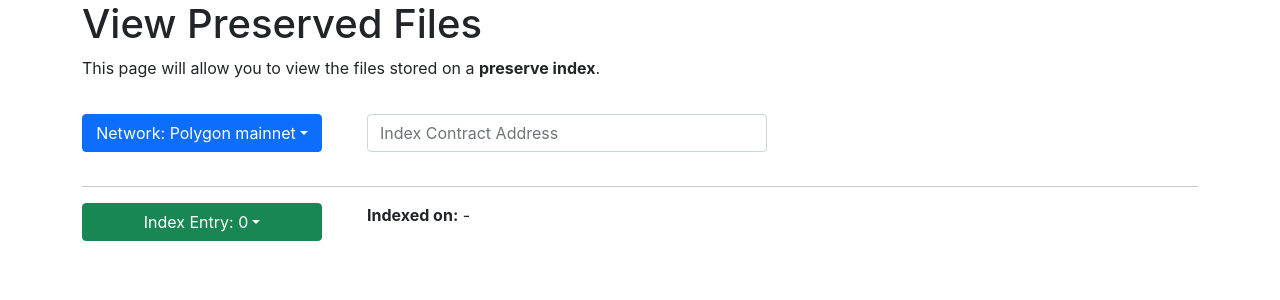
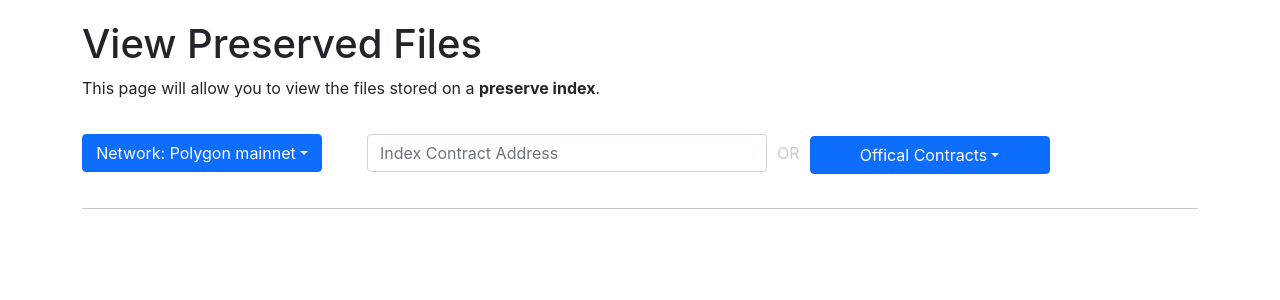
Before and after one commit to Preserve-Network/View-Preserved, a React (Create React App) app: page / in a window 1280 px wide. Shown: the top 300 px of the page. Built offline with nearby package versions, Linux system fonts and the light colour scheme; the HTML template or start-up script is replaced by a standard one.

Commit message:
add in errors. Allow for them to select a contract from the dropdown

```diff
--- a/src/App.css
+++ b/src/App.css
@@ -1,5 +1,5 @@
-.App {
-  text-align: center;
+.container{
+  padding-top: 20px;
 }
 
 .controls {
@@ -20,6 +20,15 @@
   margin-right: 10px;
 }
 
+.contractOptions{
+  display:inline-block;
+}
+
+.or {
+  padding: 0 10px 0 0;
+  color:#ccc;
+}
+
 .errorMessage {
   color: red;
 }
--- a/src/App.js
+++ b/src/App.js
@@ -49,6 +49,7 @@ function App() {
   const changeNetwork = (eventKey, event) => {
     setIndex(null);
     setNetwork(eventKey);
+    setContract("");
   };
 
   const changeIndex = (eventKey, event) => {
@@ -59,11 +60,25 @@ function App() {
     setContract(e.target.value);
   };
 
-  const createdDate = metadata ? new Date(metadata.created).toString() : "-";
+  const selectContract = (eventKey, event) => {
+    switch (eventKey) {
+      case "sitesnapshot":
+        const contractAddress =
+          network === "mainnet"
+            ? "0x7db36be76c97fdb9d15fdfd7331ef29ed8bcb742"
+            : "0x7d6b76E5Ab4e72E872a0E08198eA0c3b7B81E9De";
+        setContract(contractAddress);
+        break;
+      default:
+        setContract("");
+    }
+  };
+
+  const createdDate = metadata ? new Date(metadata.created).toString() : null;
   const maxIndex = metadata ? metadata.indexLength - 1 : 0;
 
   return (
-    <Container>
+    <Container className="container">
       <Row>
         <h1>View Preserved Files</h1>
         <p>
@@ -78,8 +93,8 @@ function App() {
               Network: Polygon {network}
             </Dropdown.Toggle>
             <Dropdown.Menu>
-              <Dropdown.Item eventKey="mainnet">mainnet</Dropdown.Item>
-              <Dropdown.Item eventKey="mumbai">mumbai</Dropdown.Item>
+              <Dropdown.Item eventKey="mainnet">Polygon mainnet</Dropdown.Item>
+              <Dropdown.Item eventKey="mumbai">Polygon mumbai</Dropdown.Item>
             </Dropdown.Menu>
           </Dropdown>
         </Col>
@@ -90,10 +105,28 @@ function App() {
             value={contract}
             onChange={updateContract}
           />
+          <span className="or">OR</span>
+          <Dropdown
+            onSelect={selectContract}
+            value={network}
+            className="contractOptions"
+          >
+            <Dropdown.Toggle className="dropdown" id="dropdown-basic">
+              Offical Contracts
+            </Dropdown.Toggle>
+            <Dropdown.Menu>
+              <Dropdown.Item eventKey="sitesnapshot">
+                Site Snapshots
+              </Dropdown.Item>
+            </Dropdown.Menu>
+          </Dropdown>
         </Col>
       </Row>
       <Row className="errorMessage">{error}</Row>
       <hr />
+
+      {!!metadata && (
+        <>
           <Row>
             <Col xs lg="3">
               <Dropdown onSelect={changeIndex} value={index}>
@@ -134,6 +167,8 @@ function App() {
                 })}
             </ListGroup>
           </Row>
+        </>
+      )}
     </Container>
   );
 }
```
Also changed, not shown: src/server.js (+9 -6 lines). Lines whose indentation alone changed are shown as unchanged.
